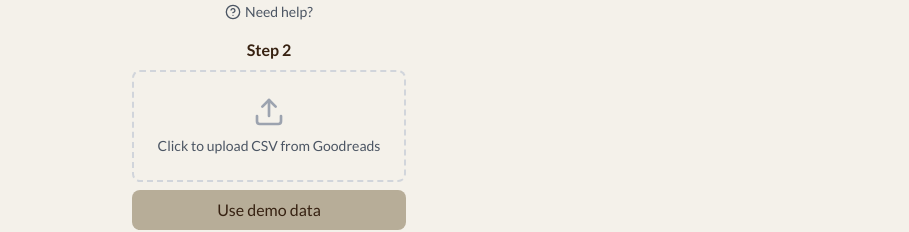
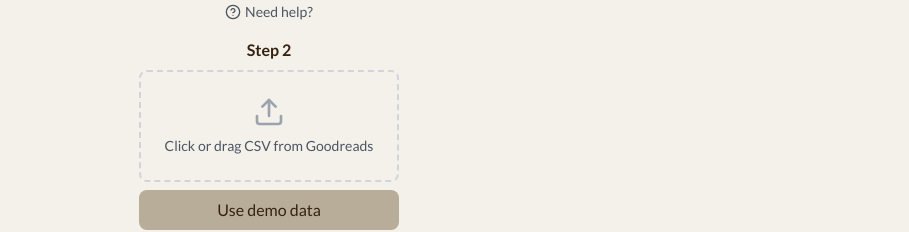
Before and after one commit to anglilian/goodreads-wrapped, a Next.js app: page / in a window 1280 px wide. Shown: the part 412-644 px from the top of the page, without its empty margins (371-1280 px from the left). Built offline with nearby package versions, Linux system fonts and the light colour scheme.

Commit message:
Add ability to drag and drop CSV

```diff
--- a/src/components/app/CSVUploader.tsx
+++ b/src/components/app/CSVUploader.tsx
@@ -9,11 +9,10 @@ import { useState } from "react";
 export default function CSVUploader() {
   const { processBooks, error: contextError } = useBookData();
   const [error, setError] = useState<string | null>(null);
+  const [isDragging, setIsDragging] = useState(false);
 
-  const handleFileChange = (event: React.ChangeEvent<HTMLInputElement>) => {
-    const file = event.target.files?.[0];
-    if (!file) return;
-
+  // Extract file processing logic to be reused by both click and drag-drop
+  const processFile = (file: File) => {
     // Clear previous errors
     setError(null);
 
@@ -63,14 +62,60 @@ export default function CSVUploader() {
     });
   };
 
+  const handleFileChange = (event: React.ChangeEvent<HTMLInputElement>) => {
+    const file = event.target.files?.[0];
+    if (!file) return;
+    processFile(file);
+  };
+
+  // Drag and drop handlers
+  const handleDragEnter = (e: React.DragEvent) => {
+    e.preventDefault();
+    e.stopPropagation();
+    setIsDragging(true);
+  };
+
+  const handleDragLeave = (e: React.DragEvent) => {
+    e.preventDefault();
+    e.stopPropagation();
+    setIsDragging(false);
+  };
+
+  const handleDragOver = (e: React.DragEvent) => {
+    e.preventDefault();
+    e.stopPropagation();
+    setIsDragging(true);
+  };
+
+  const handleDrop = (e: React.DragEvent) => {
+    e.preventDefault();
+    e.stopPropagation();
+    setIsDragging(false);
+
+    const file = e.dataTransfer.files[0];
+    if (file) {
+      processFile(file);
+    }
+  };
+
   const displayError = error || contextError;
 
   return (
     <div className="space-y-4 lg:max-w-80">
-      <label className="flex flex-col items-center gap-2 p-6 border-2 border-dashed border-gray-300 rounded-lg cursor-pointer hover:border-primary-button transition-colors">
-        <Upload className="w-8 h-8 text-gray-400" />
-        <span className="text-sm text-gray-600">
-          Click to upload CSV from Goodreads
+      <label
+        className={`flex flex-col items-center gap-2 p-6 border-2 border-dashed rounded-lg cursor-pointer transition-colors
+          ${isDragging
+            ? 'border-primary-button bg-blue-50'
+            : 'border-gray-300 hover:border-primary-button'
+          }`}
+        onDragEnter={handleDragEnter}
+        onDragLeave={handleDragLeave}
+        onDragOver={handleDragOver}
+        onDrop={handleDrop}
+      >
+        <Upload className={`w-8 h-8 ${isDragging ? 'text-primary-button' : 'text-gray-400'}`} />
+        <span className={`text-sm ${isDragging ? 'text-primary-button' : 'text-gray-600'}`}>
+          {isDragging ? 'Drop your CSV file here' : 'Click or drag CSV from Goodreads'}
         </span>
         <input
           type="file"
```
